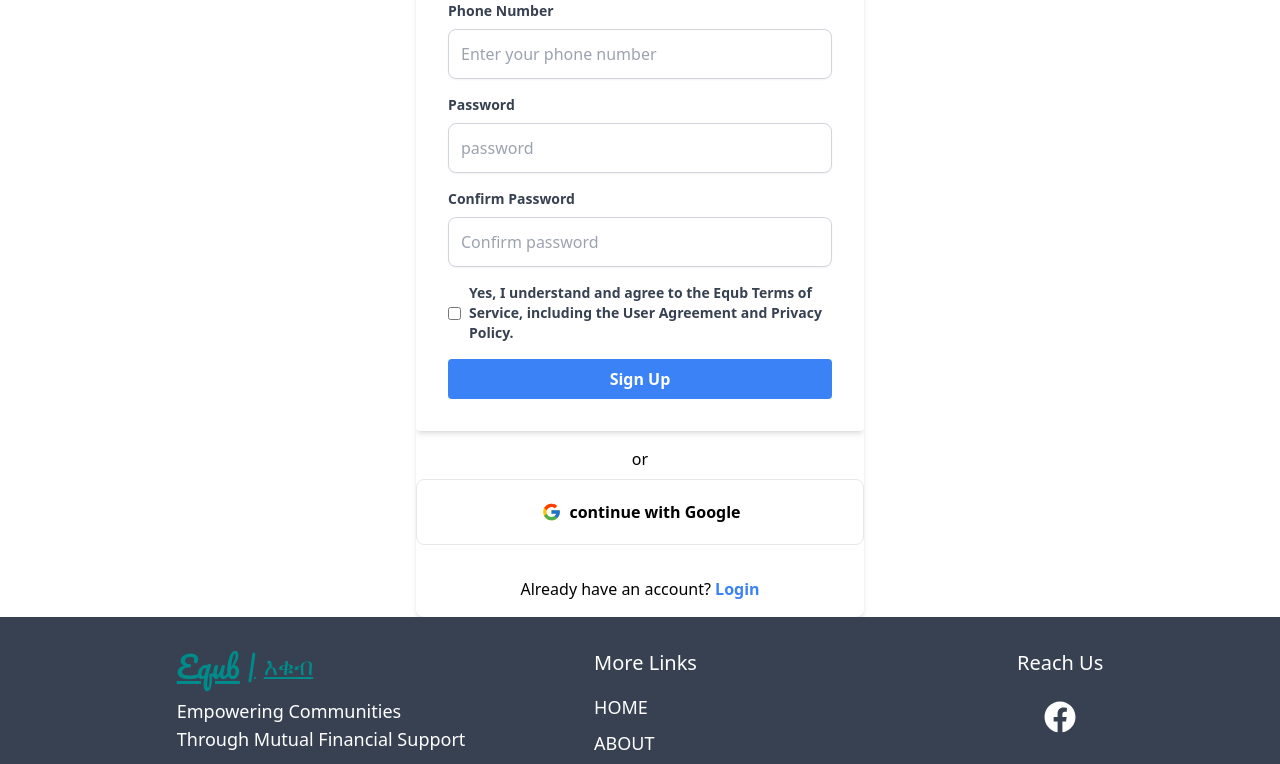
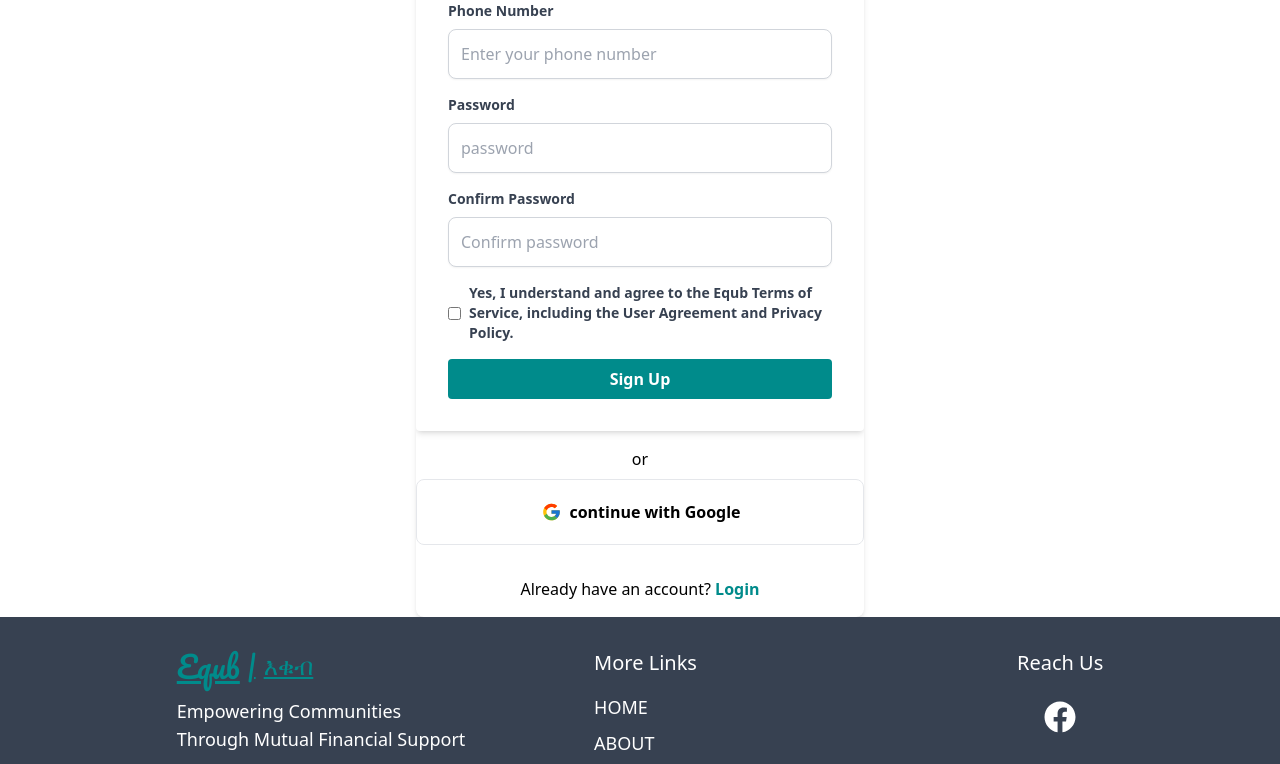
Before and after one commit to Chachu21/equb-semister-project, a React (Vite) app in the folder frontend/: page /register in a window 1280 px wide. Shown: the part 407-1171 px from the top of the page. Built offline with nearby package versions, Linux system fonts and the light colour scheme.

Commit message:
i add somee css

```diff
--- a/frontend/src/Auth/Register.tsx
+++ b/frontend/src/Auth/Register.tsx
@@ -227,7 +227,7 @@ const Register = () => {
         )}
         <button
           type="submit"
-          className="w-full bg-blue-500 hover:bg-blue-700 text-white font-bold py-2 px-4 rounded"
+          className="w-full bg-[#008B8B] hover:bg-[#7da7a7] text-white font-bold py-2 px-4 rounded"
           disabled={isSubmitting}
         >
           Sign Up
@@ -273,7 +273,7 @@ const Register = () => {
           {/* TODO
           we have to give the correct route here */}
           Already have an account?{" "}
-          <Link to={"/login"} className="text-blue-500 font-semibold">
+          <Link to={"/login"} className="text-[#008B8B] font-semibold">
             Login
           </Link>
         </p>
```
Also changed, not shown: 1 other file (tests, documents, lock files or other folders).
